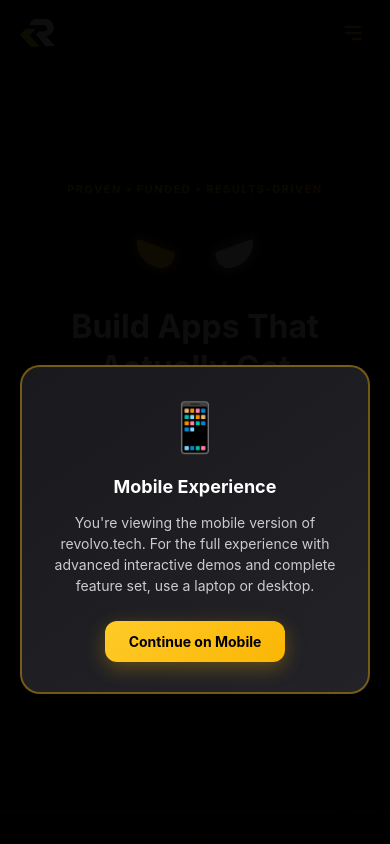
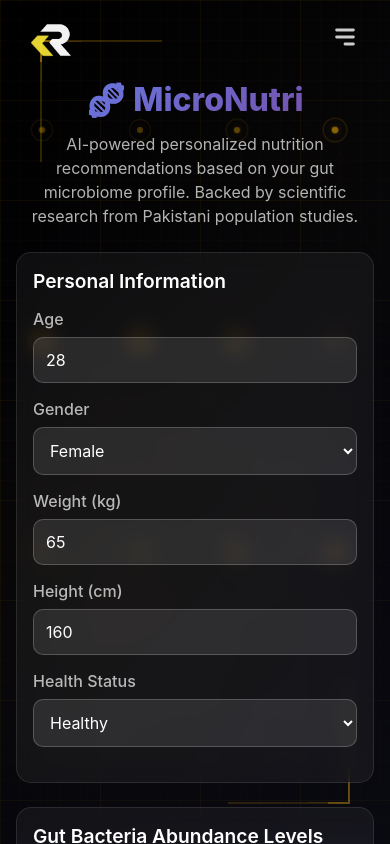
Before and after one commit to EarthPeopleStudio/ih-web-react-revolvotech, a React (Vite) app: page /projects/micronutri in a window 390 px wide. Shown: the top 844 px of the page. Built offline with nearby package versions, Linux system fonts and the light colour scheme; a web font is replaced by a local one.

Commit message:
Micronutri Mobile

```diff
--- a/src/App.jsx
+++ b/src/App.jsx
@@ -327,8 +327,8 @@
   // Combine isPending with isLoading for better UX
   const showLoading = isLoading || isPending;
 
-  // If mobile, render the mobile app
-  if (isMobile) {
+  // If mobile, render the mobile app (except for MicroNutri project)
+  if (isMobile && currentPath !== "/projects/micronutri") {
     return (
       <PathContext.Provider value={currentPath}>
         <MobileApp />
--- a/src/pages/MicroNutriProject.jsx
+++ b/src/pages/MicroNutriProject.jsx
@@ -102,17 +102,41 @@
   background: linear-gradient(135deg, var(--dark-bg) 0%, #1a1a2e 100%);
   color: var(--text-primary);
   padding: 120px 0 80px;
+
+  @media (max-width: 768px) {
+    padding: 100px 0 60px;
+  }
+
+  @media (max-width: 480px) {
+    padding: 80px 0 40px;
+  }
 `;
 
 const ContentWrapper = styled.div`
   max-width: 1200px;
   margin: 0 auto;
   padding: 0 2rem;
+
+  @media (max-width: 768px) {
+    padding: 0 1.5rem;
+  }
+
+  @media (max-width: 480px) {
+    padding: 0 1rem;
+  }
 `;
 
 const Header = styled.div`
   text-align: center;
   margin-bottom: 3rem;
+
+  @media (max-width: 768px) {
+    margin-bottom: 2rem;
+  }
+
+  @media (max-width: 480px) {
+    margin-bottom: 1.5rem;
+  }
 `;
 
 const Title = styled.h1`
@@ -122,6 +146,15 @@
   -webkit-background-clip: text;
   -webkit-text-fill-color: transparent;
   margin-bottom: 1rem;
+
+  @media (max-width: 768px) {
+    font-size: 2.5rem;
+  }
+
+  @media (max-width: 480px) {
+    font-size: 2rem;
+    margin-bottom: 0.8rem;
+  }
 `;
 
 const Subtitle = styled.p`
@@ -130,6 +163,17 @@
   max-width: 600px;
   margin: 0 auto;
   line-height: 1.6;
+
+  @media (max-width: 768px) {
+    font-size: 1.1rem;
+    max-width: 500px;
+  }
+
+  @media (max-width: 480px) {
+    font-size: 1rem;
+    max-width: 100%;
+    line-height: 1.5;
+  }
 `;
 
 const FormContainer = styled(motion.div)`
@@ -139,6 +183,16 @@
   padding: 2rem;
   margin-bottom: 2rem;
   border: 1px solid rgba(255, 255, 255, 0.1);
+
+  @media (max-width: 768px) {
+    padding: 1.5rem;
+    border-radius: 15px;
+  }
+
+  @media (max-width: 480px) {
+    padding: 1rem;
+    margin-bottom: 1.5rem;
+  }
 `;
 
 const SectionTitle = styled.h2`
@@ -146,6 +200,16 @@
   margin-bottom: 1.5rem;
   font-size: 1.5rem;
   font-weight: 600;
+
+  @media (max-width: 768px) {
+    font-size: 1.3rem;
+    margin-bottom: 1.2rem;
+  }
+
+  @media (max-width: 480px) {
+    font-size: 1.2rem;
+    margin-bottom: 1rem;
+  }
 `;
 
 const InputGrid = styled.div`
@@ -153,6 +217,18 @@
   grid-template-columns: repeat(auto-fit, minmax(250px, 1fr));
   gap: 1.5rem;
   margin-bottom: 2rem;
+
+  @media (max-width: 768px) {
+    grid-template-columns: repeat(auto-fit, minmax(200px, 1fr));
+    gap: 1.2rem;
+    margin-bottom: 1.5rem;
+  }
+
+  @media (max-width: 480px) {
+    grid-template-columns: 1fr;
+    gap: 1rem;
+    margin-bottom: 1.2rem;
+  }
 `;
 
 const InputGroup = styled.div`
@@ -229,6 +305,18 @@
   grid-template-columns: repeat(auto-fit, minmax(300px, 1fr));
   gap: 1.5rem;
   margin-bottom: 2rem;
+
+  @media (max-width: 768px) {
+    grid-template-columns: repeat(auto-fit, minmax(280px, 1fr));
+    gap: 1.2rem;
+    margin-bottom: 1.5rem;
+  }
+
+  @media (max-width: 480px) {
+    grid-template-columns: 1fr;
+    gap: 1rem;
+    margin-bottom: 1.2rem;
+  }
 `;
 
 const BacteriaCard = styled(motion.div)`
@@ -241,6 +329,21 @@
   &:hover {
     transform: translateY(-2px);
     box-shadow: 0 10px 30px rgba(0, 0, 0, 0.3);
+  }
+
+  @media (max-width: 768px) {
+    padding: 1.2rem;
+    border-radius: 12px;
+  }
+
+  @media (max-width: 480px) {
+    padding: 1rem;
+    border-radius: 10px;
+
+    &:hover {
+      transform: none;
+      box-shadow: 0 5px 15px rgba(0, 0, 0, 0.2);
+    }
   }
 `;
 
@@ -333,6 +436,23 @@
     opacity: 0.6;
     cursor: not-allowed;
   }
+
+  @media (max-width: 768px) {
+    padding: 0.9rem 1.8rem;
+    font-size: 1rem;
+    border-radius: 12px;
+  }
+
+  @media (max-width: 480px) {
+    padding: 0.8rem 1.5rem;
+    font-size: 0.95rem;
+    border-radius: 10px;
+
+    &:hover {
+      transform: none;
+      box-shadow: 0 5px 15px rgba(102, 126, 234, 0.2);
+    }
+  }
 `;
 
 const ResultsContainer = styled(motion.div)`
@@ -341,6 +461,16 @@
   border-radius: 20px;
   padding: 2rem;
   border: 1px solid rgba(255, 255, 255, 0.1);
+
+  @media (max-width: 768px) {
+    padding: 1.5rem;
+    border-radius: 15px;
+  }
+
+  @media (max-width: 480px) {
+    padding: 1rem;
+    border-radius: 10px;
+  }
 `;
 
 const BMICard = styled.div`
```
